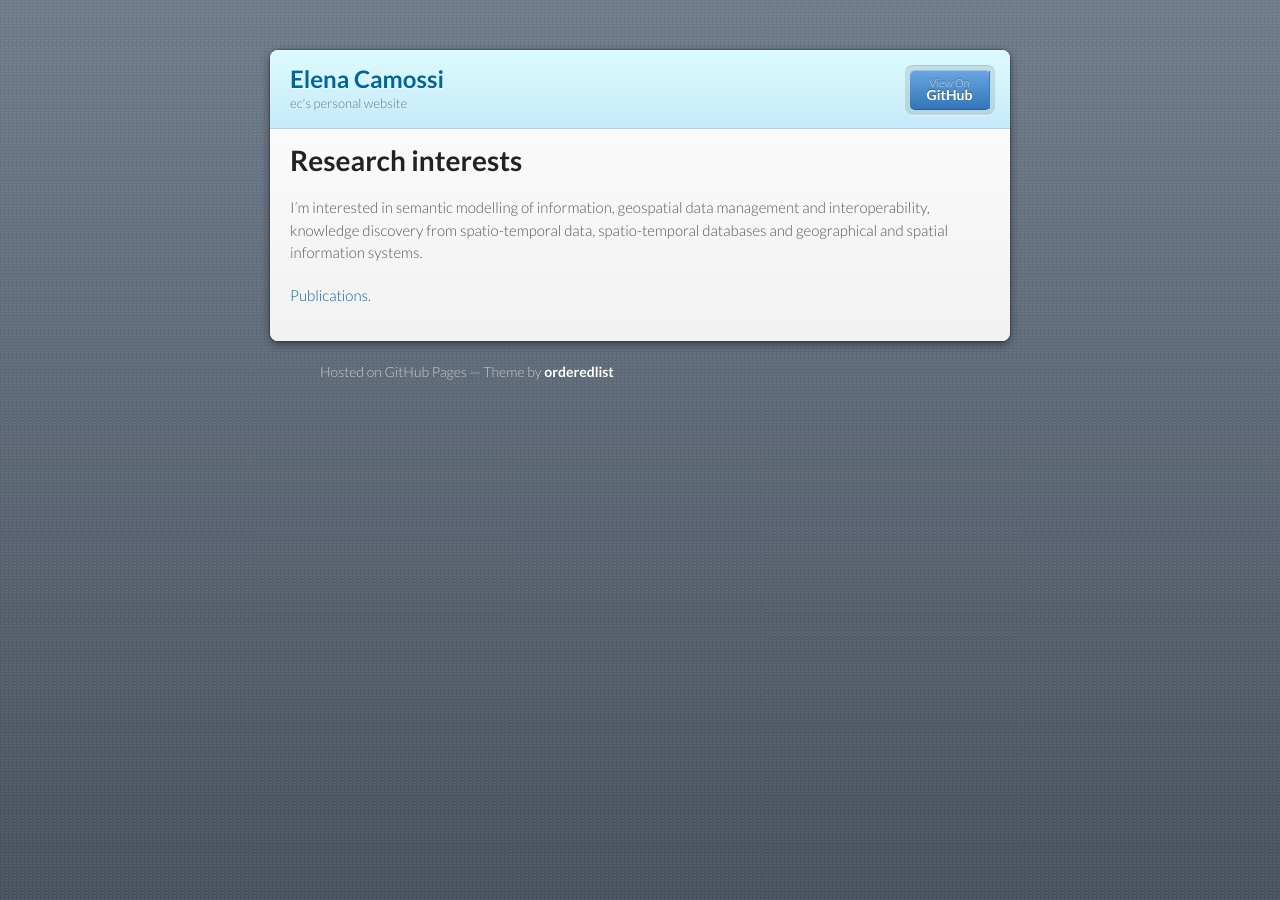
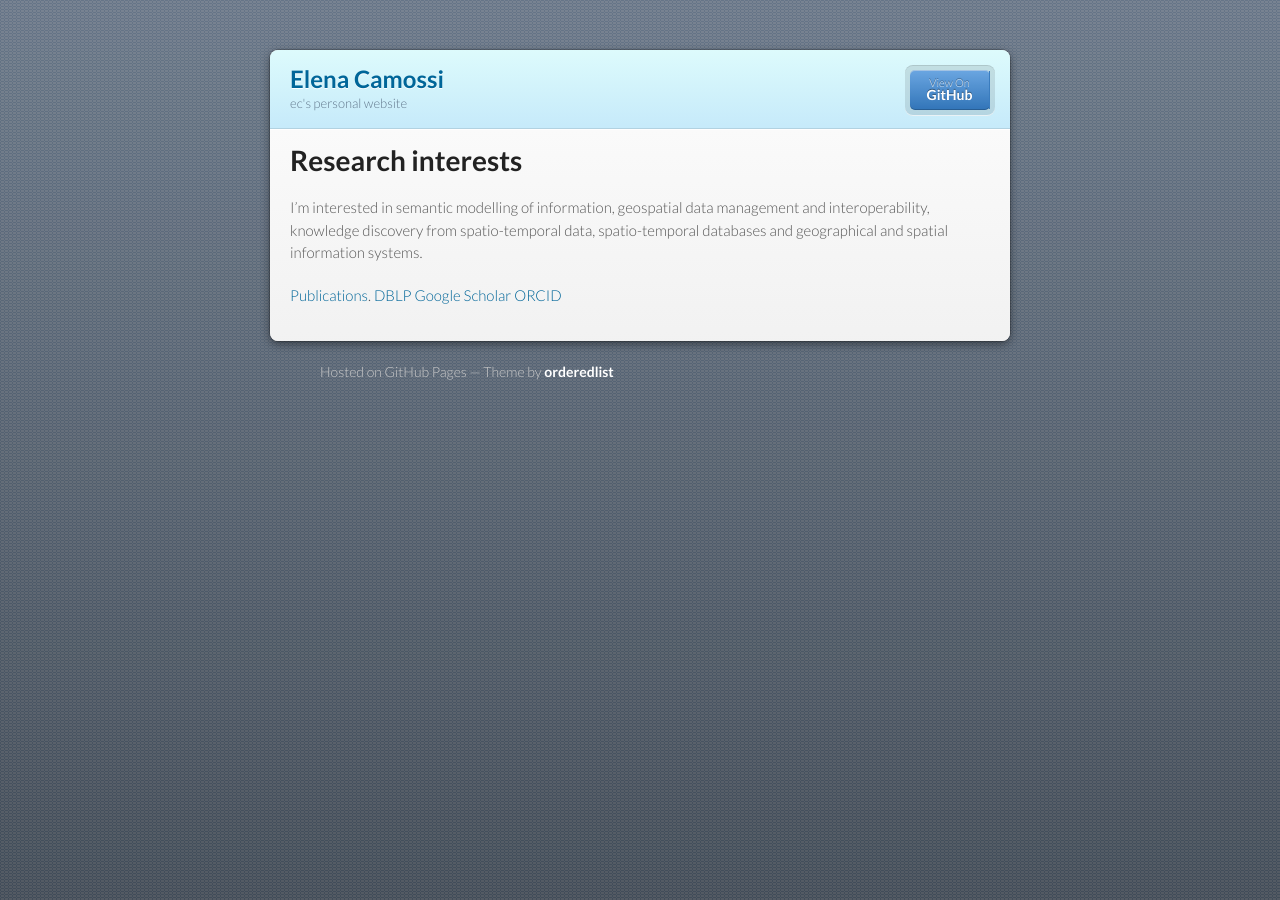
Before and after one commit to ecamossi/ecamossi.github.io, a Jekyll site: the page built from index.md, in a window 1280 px wide. Built offline with Jekyll 4.4.1, drawn with Linux system fonts in a browser that asks for light colours; our own code applies the rules of GitHub Pages for plain Markdown files.

```diff
--- a/index.md
+++ b/index.md
@@ -2,4 +2,7 @@
 
 I'm interested in semantic modelling of information, geospatial data management and interoperability, knowledge discovery from spatio-temporal data, spatio-temporal databases and geographical and spatial information systems.
 
-[Publications](./publication.html).
+[Publications](./publication.md).
+[DBLP](https://dblp.org/pid/50/3965.html)
+[Google Scholar](https://scholar.google.com/citations?user=6zQ5x)
+[ORCID](https://orcid.org/0000-0001-9181-0962)
```
Also changed, not shown: publication.md (renamed from publication.html, +5 -3 lines).
